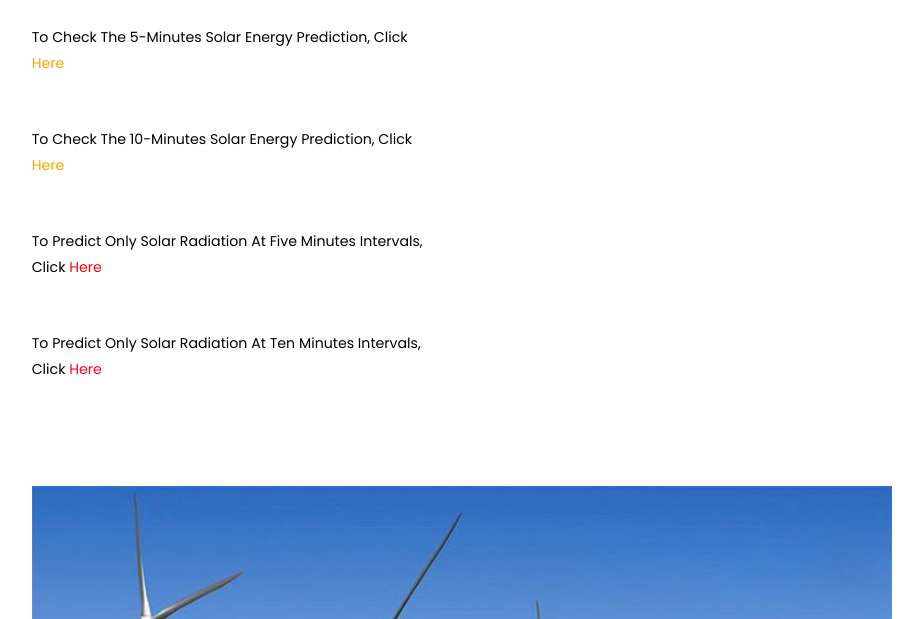
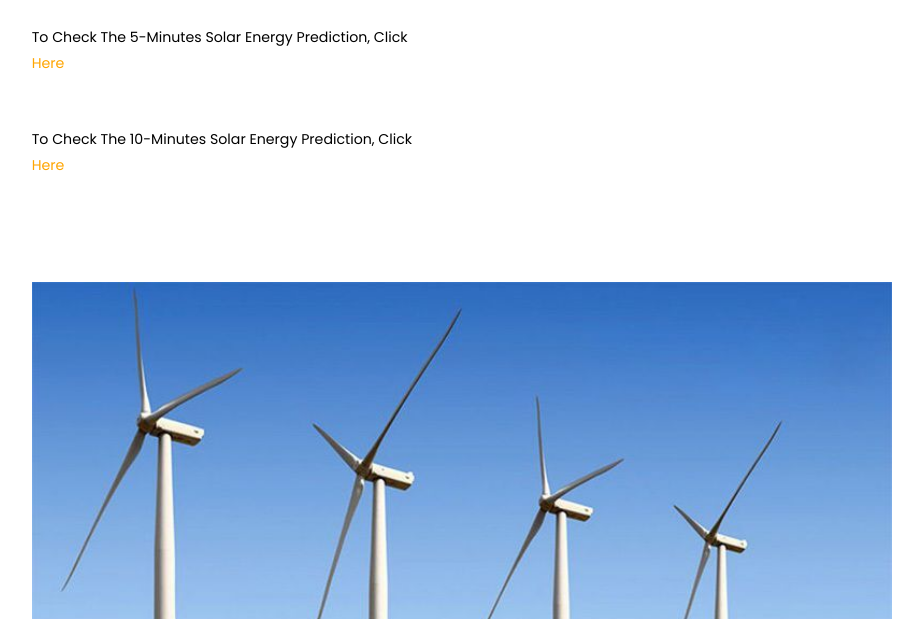
Before and after one commit to Capstone-project-group-7/solar-power-app, a Flask app: page / in a window 1280 px wide. Shown: the part 2611-3230 px from the top of the page, without its empty margins (178-1101 px from the left). Run offline with Flask 2, Linux system fonts and the light colour scheme.

Commit message:
make it better

```diff
--- a/templates/index.html
+++ b/templates/index.html
@@ -69,8 +69,7 @@
                 <h1>Make your predictions here</h1>
                 <p><small>To check the 5-minutes solar energy prediction, click <a href="https://solar-power-app4.herokuapp.com/" style="color: orange;">here</a></small></p>
                 <p><small>To check the 10-minutes solar energy prediction, click <a href="https://solar-power-app2.herokuapp.com/" style="color: orange;">here</a></small></p>
-                <p><small>To predict only solar radiation at five minutes intervals, click <a href="https://solar-power-app3.herokuapp.com/" style="color: rgb(255, 0, 13);">here</a></small></p>
-                <p><small>To predict only solar radiation at ten minutes intervals, click <a href="https://solar-power-app1.herokuapp.com/" style="color: rgb(255, 0, 30);">here</a></small></p>
+
             </div>
             <div class="image">
                 <img src="../static/a5d3b536dae8fe666728ec6ab7aba623.jpg" alt="solar-image">
```
